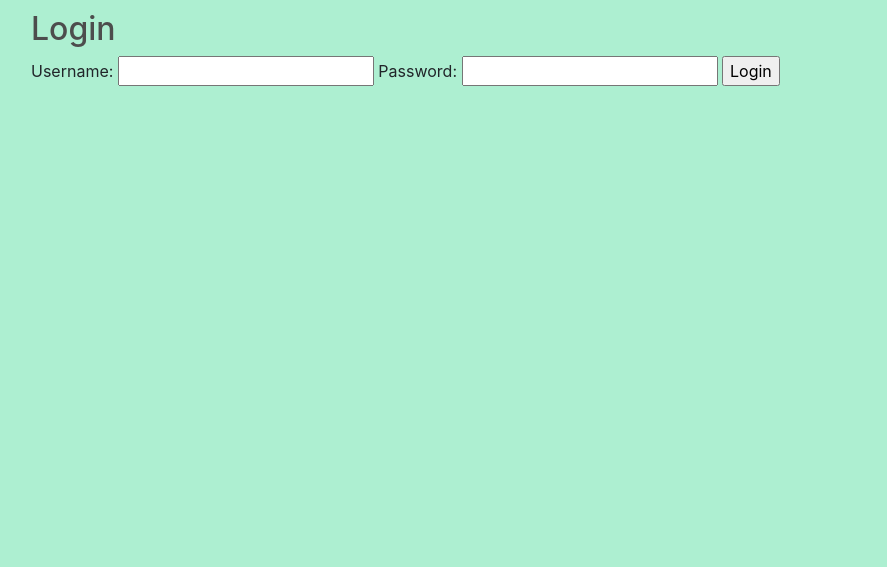
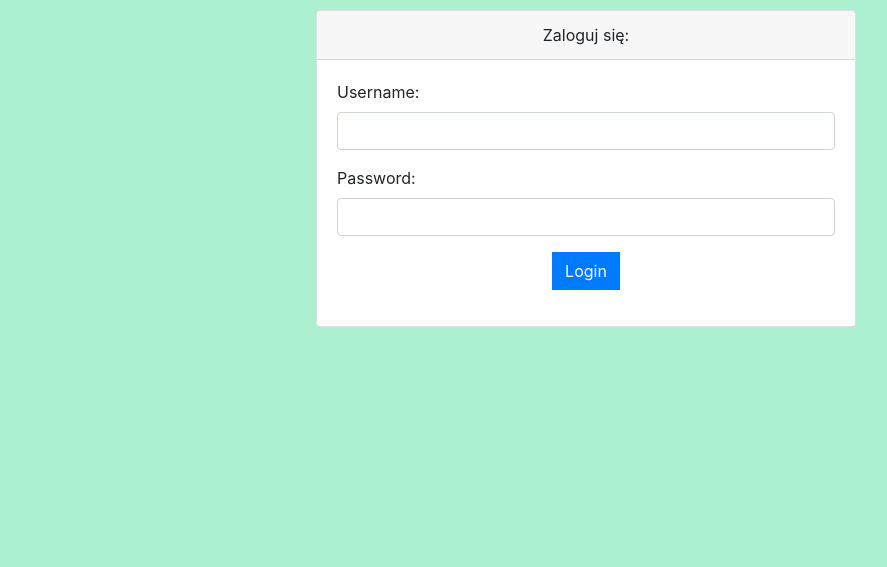
Before and after one commit to KucielKrzysztof/Biblioteka, a Django app: page /login/ in a window 1280 px wide. Shown: the part 70-637 px from the top of the page, without its empty margins (54-941 px from the left). Run offline with Django 5.2, Linux system fonts and the light colour scheme; some libraries are stand-ins or nearby versions.

Commit message:
login page css

```diff
--- a/biblioteka/bookstore/templates/registration/login.html
+++ b/biblioteka/bookstore/templates/registration/login.html
@@ -1,17 +1,31 @@
 {% extends 'store/main.html' %}
 {% block content %}
-    <h2>Login</h2>
+<div class="row justify-content-center">
+    <div class="col-md-6">
+        <div class="card">
+        <div class="card-header text-center">Zaloguj się:</div>
     {% for message in messages %}
-    <div class="alert alert-{{ message.tags }}">
+    <div style="color:red !important; font-size: 1.2em; border: 2px solid red; background-color: #ffe6e6;"class="alert alert-{{ message.tags }} mt-2 text-center">
         {{ message }}
     </div>
 {% endfor %}
+    <div class="card-body">
     <form method="post">
-        {% csrf_token %}
-        <label for="username">Username:</label>
-        <input id="username" type="text" name="username" required>
-        <label for="password">Password:</label>
-        <input id="password" type="password" name="password" required>
-        <input type="submit" value="Login">
+            {% csrf_token %}
+            <div class="form-group">
+                <label for="username">Username:</label>
+                <input id="username" type="text" name="username" class="form-control" required>
+            </div>
+            <div class="form-group">
+                <label for="password">Password:</label>
+                <input id="password" type="password" name="password" class="form-control" required>
+            </div>
+            <div class="form-group text-center">
+            <input type="submit" value="Login" class="btn btn-primary">
+            </div>
+    </div>
     </form>
+</div>
+    </div>
+</div>
 {% endblock %}
--- a/biblioteka/bookstore/views.py
+++ b/biblioteka/bookstore/views.py
@@ -74,7 +74,7 @@ def myLogin(request):
             return redirect('store')
         else:
             # Return an 'invalid login' error message.
-            messages.error(request, 'Invalid login credentials')
+            messages.error(request, 'Niepoprawne dane logowania')
             return render(request, 'registration/login.html', {'messages': messages.get_messages(request)})
      else:
         return render(request, 'registration/login.html')
```
Also changed, not shown: biblioteka/bookstore/migrations/0008_alter_product_isbn.py (added), biblioteka/db.sqlite3.
